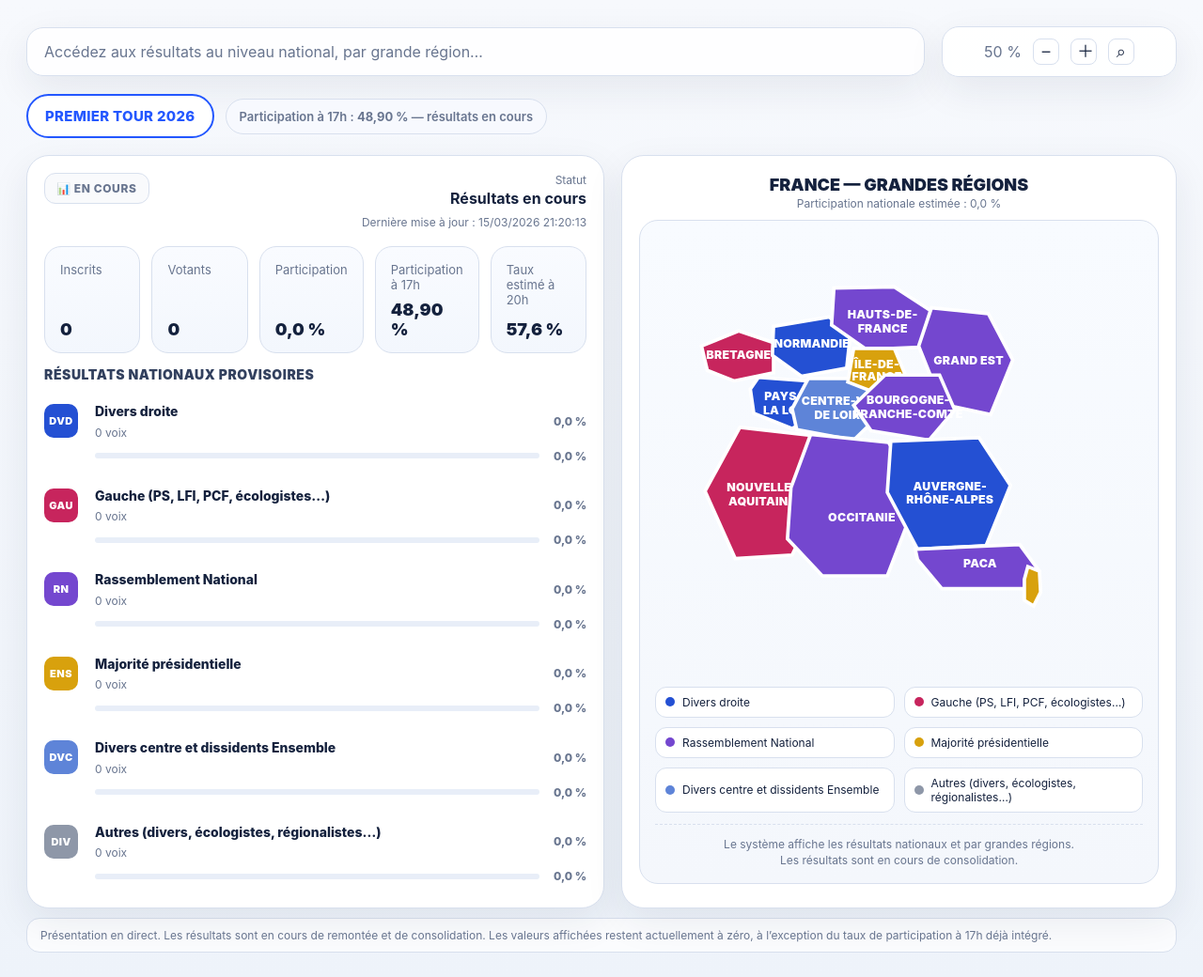
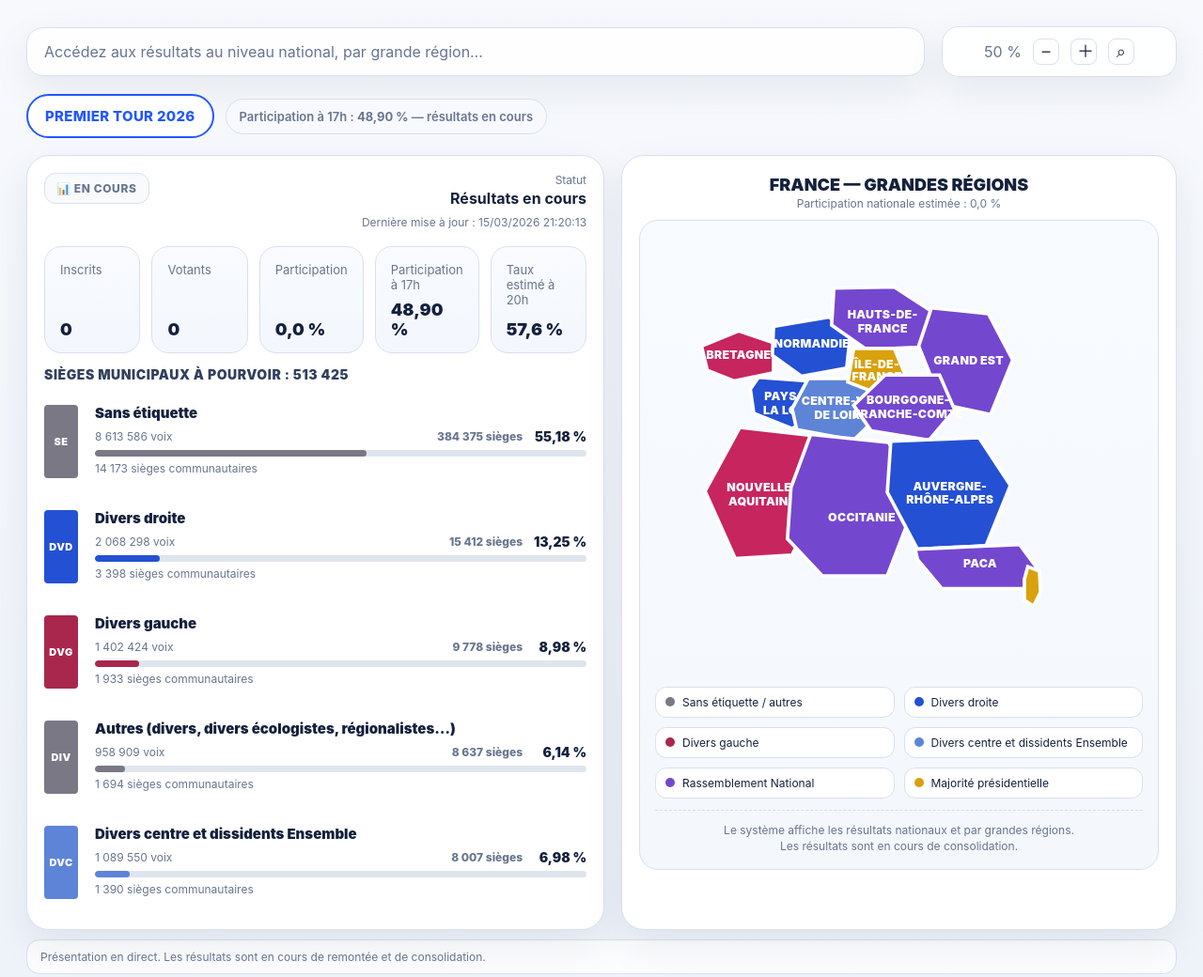
Before and after one commit to nathan2304/municipales2026, a plain HTML site: page index.html in a window 1280 px wide. Shown: the top 1040 px of the page at 94% size. Drawn offline with Linux system fonts and the light colour scheme.

Commit message:
Update index.html

```diff
--- a/index.html
+++ b/index.html
@@ -14,11 +14,11 @@
       --blue: #2357ff;
       --shadow: 0 14px 40px rgba(22, 34, 61, 0.08);
       --dvd: #2450d3;
-      --gauche: #c7255d;
+      --gauche: #a9274c;
       --rn: #7447cf;
       --ens: #d8a10d;
       --dvc: #5e84d8;
-      --div: #8e97a8;
+      --div: #7a7884;
     }
 
     * {
@@ -82,7 +82,7 @@
       color: var(--text);
       font-size: 18px;
       line-height: 1;
-      cursor: pointer;
+      cursor: default;
     }
 
     .tabs {
@@ -204,6 +204,28 @@
       margin-top: 8px;
     }
 
+    .back-button {
+      display: none;
+      align-items: center;
+      gap: 8px;
+      border: 1px solid var(--border);
+      background: #f7f9fe;
+      color: var(--text);
+      padding: 10px 14px;
+      border-radius: 12px;
+      font-weight: 800;
+      cursor: pointer;
+      margin-bottom: 10px;
+    }
+
+    .back-button.visible {
+      display: inline-flex;
+    }
+
+    .back-button:hover {
+      background: #eef3ff;
+    }
+
     .section-title {
       font-size: 14px;
       font-weight: 900;
@@ -219,18 +241,18 @@
       gap: 10px;
     }
 
-    .result-item {
+    .result-item-detailed {
       display: grid;
-      grid-template-columns: 42px 1fr auto;
+      grid-template-columns: 42px 1fr;
       gap: 12px;
-      align-items: center;
-      padding: 8px 0;
+      align-items: start;
+      padding: 10px 0 14px;
     }
 
     .swatch {
       width: 36px;
-      height: 36px;
-      border-radius: 10px;
+      height: 78px;
+      border-radius: 4px;
       color: #fff;
       font-size: 11px;
       font-weight: 900;
@@ -238,6 +260,7 @@
       place-items: center;
       text-transform: uppercase;
       letter-spacing: 0.04em;
+      align-self: stretch;
     }
 
     .swatch.dvd { background: var(--dvd); }
@@ -247,54 +270,72 @@
     .swatch.dvc { background: var(--dvc); }
     .swatch.div { background: var(--div); }
 
-    .party-block {
+    .result-content {
       display: flex;
       flex-direction: column;
       gap: 6px;
+      min-width: 0;
     }
 
-    .party-name {
-      font-weight: 800;
-      font-size: 14px;
+    .party-name.large {
+      font-size: 15px;
+      font-weight: 900;
+      color: var(--text);
       line-height: 1.25;
     }
 
-    .party-sub {
+    .result-meta-line {
+      display: grid;
+      grid-template-columns: 1fr auto auto;
+      gap: 10px;
+      align-items: end;
+    }
+
+    .meta-left,
+    .meta-right {
       font-size: 12px;
       color: var(--muted);
+      line-height: 1.2;
+      white-space: nowrap;
     }
 
-    .bar-wrap {
-      grid-column: 2 / 4;
-      display: grid;
-      grid-template-columns: 1fr auto;
-      gap: 10px;
-      align-items: center;
-      margin-top: -2px;
+    .meta-right {
+      font-weight: 800;
     }
 
-    .bar {
-      height: 6px;
+    .pct.big {
+      font-size: 14px;
+      font-weight: 900;
+      color: var(--text);
+      min-width: 58px;
+      text-align: right;
+    }
+
+    .bar.detailed {
+      height: 7px;
       border-radius: 999px;
-      background: #e8eef8;
+      background: #dfe5ed;
       overflow: hidden;
       position: relative;
     }
 
-    .bar > span {
+    .bar.detailed > span {
       display: block;
       height: 100%;
-      width: 0%;
-      background: linear-gradient(90deg, rgba(35,87,255,0.2), rgba(35,87,255,0.65));
       border-radius: inherit;
     }
 
-    .pct {
+    .swatch.dvd + .result-content .bar.detailed > span { background: var(--dvd); }
+    .swatch.gauche + .result-content .bar.detailed > span { background: var(--gauche); }
+    .swatch.rn + .result-content .bar.detailed > span { background: var(--rn); }
+    .swatch.ens + .result-content .bar.detailed > span { background: var(--ens); }
+    .swatch.dvc + .result-content .bar.detailed > span { background: var(--dvc); }
+    .swatch.div + .result-content .bar.detailed > span { background: var(--div); }
+
+    .party-sub.community {
       font-size: 12px;
-      font-weight: 800;
       color: var(--muted);
-      min-width: 40px;
-      text-align: right;
+      margin-top: -1px;
     }
 
     .map-card-title {
@@ -401,28 +442,6 @@
       font-size: 12px;
     }
 
-    .back-button {
-      display: none;
-      align-items: center;
-      gap: 8px;
-      border: 1px solid var(--border);
-      background: #f7f9fe;
-      color: var(--text);
-      padding: 10px 14px;
-      border-radius: 12px;
-      font-weight: 800;
-      cursor: pointer;
-      margin-bottom: 10px;
-    }
-
-    .back-button.visible {
-      display: inline-flex;
-    }
-
-    .back-button:hover {
-      background: #eef3ff;
-    }
-
     @media (max-width: 1100px) {
       .grid {
         grid-template-columns: 1fr;
@@ -439,6 +458,17 @@
       }
     }
 
+    @media (max-width: 700px) {
+      .result-meta-line {
+        grid-template-columns: 1fr;
+        gap: 4px;
+      }
+
+      .pct.big {
+        text-align: left;
+      }
+    }
+
     @media (max-width: 560px) {
       .page {
         padding: 14px;
@@ -446,14 +476,6 @@
 
       .stats {
         grid-template-columns: 1fr;
-      }
-
-      .result-item {
-        grid-template-columns: 36px 1fr;
-      }
-
-      .bar-wrap {
-        grid-column: 1 / -1;
       }
 
       .status-block {
@@ -519,7 +541,7 @@
 
         <button id="backButton" class="back-button" type="button">← Retour aux résultats nationaux</button>
 
-        <div class="section-title" id="resultsTitle">Résultats nationaux provisoires</div>
+        <div class="section-title" id="resultsTitle">SIÈGES MUNICIPAUX À POURVOIR : 513 425</div>
 
         <div class="results-list" id="resultsList"></div>
       </section>
@@ -603,12 +625,12 @@
           </svg>
 
           <div class="legend">
+            <div class="legend-item"><span class="dot" style="background: var(--div)"></span> Sans étiquette / autres</div>
             <div class="legend-item"><span class="dot" style="background: var(--dvd)"></span> Divers droite</div>
-            <div class="legend-item"><span class="dot" style="background: var(--gauche)"></span> Gauche (PS, LFI, PCF, écologistes…)</div>
+            <div class="legend-item"><span class="dot" style="background: var(--gauche)"></span> Divers gauche</div>
+            <div class="legend-item"><span class="dot" style="background: var(--dvc)"></span> Divers centre et dissidents Ensemble</div>
             <div class="legend-item"><span class="dot" style="background: var(--rn)"></span> Rassemblement National</div>
             <div class="legend-item"><span class="dot" style="background: var(--ens)"></span> Majorité présidentielle</div>
-            <div class="legend-item"><span class="dot" style="background: var(--dvc)"></span> Divers centre et dissidents Ensemble</div>
-            <div class="legend-item"><span class="dot" style="background: var(--div)"></span> Autres (divers, écologistes, régionalistes…)</div>
           </div>
 
           <div class="info-note" id="infoNote">
@@ -620,22 +642,66 @@
     </div>
 
     <div class="bottom-note">
-      Présentation en direct. Les résultats sont en cours de remontée et de consolidation. Les valeurs affichées restent actuellement à zéro, à l’exception du taux de participation à 17h déjà intégré.
+      Présentation en direct. Les résultats sont en cours de remontée et de consolidation.
     </div>
   </div>
 
   <script>
-    const parties = [
-      { code: "DVD", key: "dvd", name: "Divers droite" },
-      { code: "GAU", key: "gauche", name: "Gauche (PS, LFI, PCF, écologistes…)" },
-      { code: "RN", key: "rn", name: "Rassemblement National" },
-      { code: "ENS", key: "ens", name: "Majorité présidentielle" },
-      { code: "DVC", key: "dvc", name: "Divers centre et dissidents Ensemble" },
-      { code: "DIV", key: "div", name: "Autres (divers, écologistes, régionalistes…)" }
+    const nationalParties = [
+      {
+        code: "SE",
+        key: "div",
+        name: "Sans étiquette",
+        voix: "8 613 586 voix",
+        sieges: "384 375 sièges",
+        pct: "55,18 %",
+        pctValue: 55.18,
+        communautaires: "14 173 sièges communautaires"
+      },
+      {
+        code: "DVD",
+        key: "dvd",
+        name: "Divers droite",
+        voix: "2 068 298 voix",
+        sieges: "15 412 sièges",
+        pct: "13,25 %",
+        pctValue: 13.25,
+        communautaires: "3 398 sièges communautaires"
+      },
+      {
+        code: "DVG",
+        key: "gauche",
+        name: "Divers gauche",
+        voix: "1 402 424 voix",
+        sieges: "9 778 sièges",
+        pct: "8,98 %",
+        pctValue: 8.98,
+        communautaires: "1 933 sièges communautaires"
+      },
+      {
+        code: "DIV",
+        key: "div",
+        name: "Autres (divers, divers écologistes, régionalistes…)",
+        voix: "958 909 voix",
+        sieges: "8 637 sièges",
+        pct: "6,14 %",
+        pctValue: 6.14,
+        communautaires: "1 694 sièges communautaires"
+      },
+      {
+        code: "DVC",
+        key: "dvc",
+        name: "Divers centre et dissidents Ensemble",
+        voix: "1 089 550 voix",
+        sieges: "8 007 sièges",
+        pct: "6,98 %",
+        pctValue: 6.98,
+        communautaires: "1 390 sièges communautaires"
+      }
     ];
 
     const nationalData = {
-      title: "Résultats nationaux provisoires",
+      title: "SIÈGES MUNICIPAUX À POURVOIR : 513 425",
       mapTitle: "FRANCE — GRANDES RÉGIONS",
       mapSub: "Participation nationale estimée : 0,0 %",
       statusTitle: "Résultats en cours",
@@ -644,28 +710,83 @@
         inscrits: "0",
         votants: "0",
         participation: "0,0 %"
-      }
+      },
+      parties: nationalParties
     };
 
-    const regionData = {
-      "Bretagne": { title: "Résultats provisoires — Bretagne" },
-      "Normandie": { title: "Résultats provisoires — Normandie" },
-      "Hauts-de-France": { title: "Résultats provisoires — Hauts-de-France" },
-      "Grand Est": { title: "Résultats provisoires — Grand Est" },
-      "Pays de la Loire": { title: "Résultats provisoires — Pays de la Loire" },
-      "Centre-Val de Loire": { title: "Résultats provisoires — Centre-Val de Loire" },
-      "Île-de-France": { title: "Résultats provisoires — Île-de-France" },
-      "Bourgogne-Franche-Comté": { title: "Résultats provisoires — Bourgogne-Franche-Comté" },
-      "Nouvelle-Aquitaine": { title: "Résultats provisoires — Nouvelle-Aquitaine" },
-      "Occitanie": { title: "Résultats provisoires — Occitanie" },
-      "Auvergne-Rhône-Alpes": { title: "Résultats provisoires — Auvergne-Rhône-Alpes" },
-      "Provence-Alpes-Côte d’Azur": { title: "Résultats provisoires — Provence-Alpes-Côte d’Azur" },
-      "Corse": { title: "Résultats provisoires — Corse" }
-    };
+    const regionNames = [
+      "Bretagne",
+      "Normandie",
+      "Hauts-de-France",
+      "Grand Est",
+      "Pays de la Loire",
+      "Centre-Val de Loire",
+      "Île-de-France",
+      "Bourgogne-Franche-Comté",
+      "Nouvelle-Aquitaine",
+      "Occitanie",
+      "Auvergne-Rhône-Alpes",
+      "Provence-Alpes-Côte d’Azur",
+      "Corse"
+    ];
 
-    Object.keys(regionData).forEach(region => {
+    const zeroParties = [
+      {
+        code: "SE",
+        key: "div",
+        name: "Sans étiquette",
+        voix: "0 voix",
+        sieges: "0 siège",
+        pct: "0,0 %",
+        pctValue: 0,
+        communautaires: "0 siège communautaire"
+      },
+      {
+        code: "DVD",
+        key: "dvd",
+        name: "Divers droite",
+        voix: "0 voix",
+        sieges: "0 siège",
+        pct: "0,0 %",
+        pctValue: 0,
+        communautaires: "0 siège communautaire"
+      },
+      {
+        code: "DVG",
+        key: "gauche",
+        name: "Divers gauche",
+        voix: "0 voix",
+        sieges: "0 siège",
+        pct: "0,0 %",
+        pctValue: 0,
+        communautaires: "0 siège communautaire"
+      },
+      {
+        code: "DIV",
+        key: "div",
+        name: "Autres (divers, divers écologistes, régionalistes…)",
+        voix: "0 voix",
+        sieges: "0 siège",
+        pct: "0,0 %",
+        pctValue: 0,
+        communautaires: "0 siège communautaire"
+      },
+      {
+        code: "DVC",
+        key: "dvc",
+        name: "Divers centre et dissidents Ensemble",
+        voix: "0 voix",
+        sieges: "0 siège",
+        pct: "0,0 %",
+        pctValue: 0,
+        communautaires: "0 siège communautaire"
+      }
+    ];
+
+    const regionData = {};
+    regionNames.forEach(region => {
       regionData[region] = {
-        ...regionData[region],
+        title: `Résultats — ${region}`,
         mapTitle: region.toUpperCase(),
         mapSub: "Participation estimée : 0,0 %",
         statusTitle: "Résultats en cours",
@@ -674,7 +795,8 @@
           inscrits: "0",
           votants: "0",
           participation: "0,0 %"
-        }
+        },
+        parties: zeroParties
       };
     });
 
@@ -689,22 +811,25 @@
     const participationValue = document.getElementById("participationValue");
     const backButton = document.getElementById("backButton");
 
-    function renderResults() {
+    function renderResults(parties) {
       resultsList.innerHTML = "";
 
       parties.forEach((party) => {
         const item = document.createElement("div");
-        item.className = "result-item";
+        item.className = "result-item-detailed";
         item.innerHTML = `
           <div class="swatch ${party.key}">${party.code}</div>
-          <div class="party-block">
-            <div class="party-name">${party.name}</div>
-            <div class="party-sub">0 voix</div>
-          </div>
-          <div class="pct">0,0 %</div>
-          <div class="bar-wrap">
-            <div class="bar"><span style="width:0%"></span></div>
-            <div class="pct">0,0 %</div>
+          <div class="result-content">
+            <div class="party-name large">${party.name}</div>
+            <div class="result-meta-line">
+              <span class="meta-left">${party.voix}</span>
+              <span class="meta-right">${party.sieges}</span>
+              <span class="pct big">${party.pct}</span>
+            </div>
+            <div class="bar detailed">
+              <span style="width:${party.pctValue}%"></span>
+            </div>
+            <div class="party-sub community">${party.communautaires}</div>
           </div>
         `;
         resultsList.appendChild(item);
@@ -730,7 +855,7 @@
         region.classList.toggle("active", region.dataset.region === viewName);
       });
 
-      renderResults();
+      renderResults(data.parties);
     }
 
     document.querySelectorAll(".region").forEach(region => {
@@ -752,7 +877,6 @@
     }
 
     updateTimestamp();
-    renderResults();
     updateView("national");
   </script>
 </body>
```
